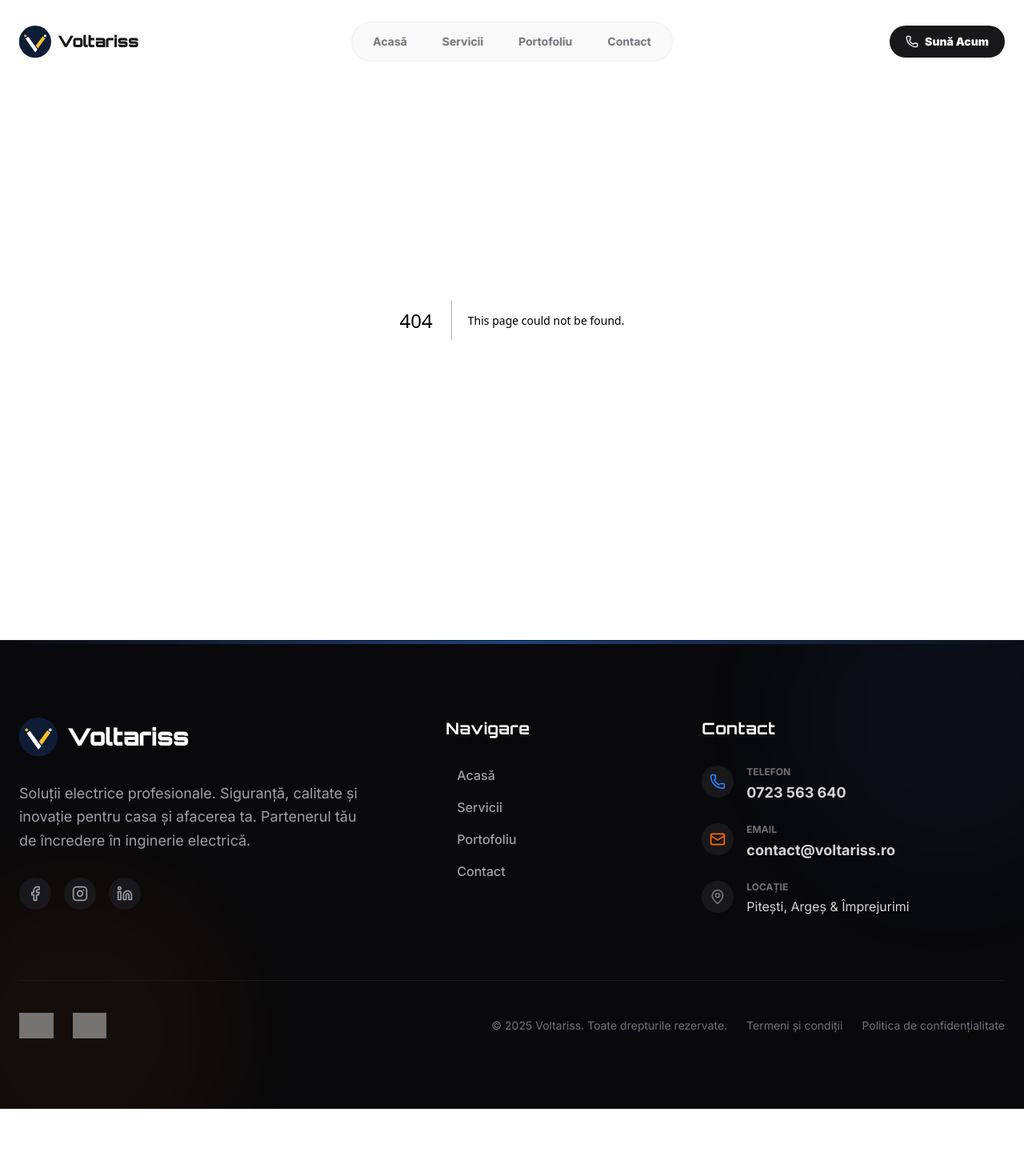
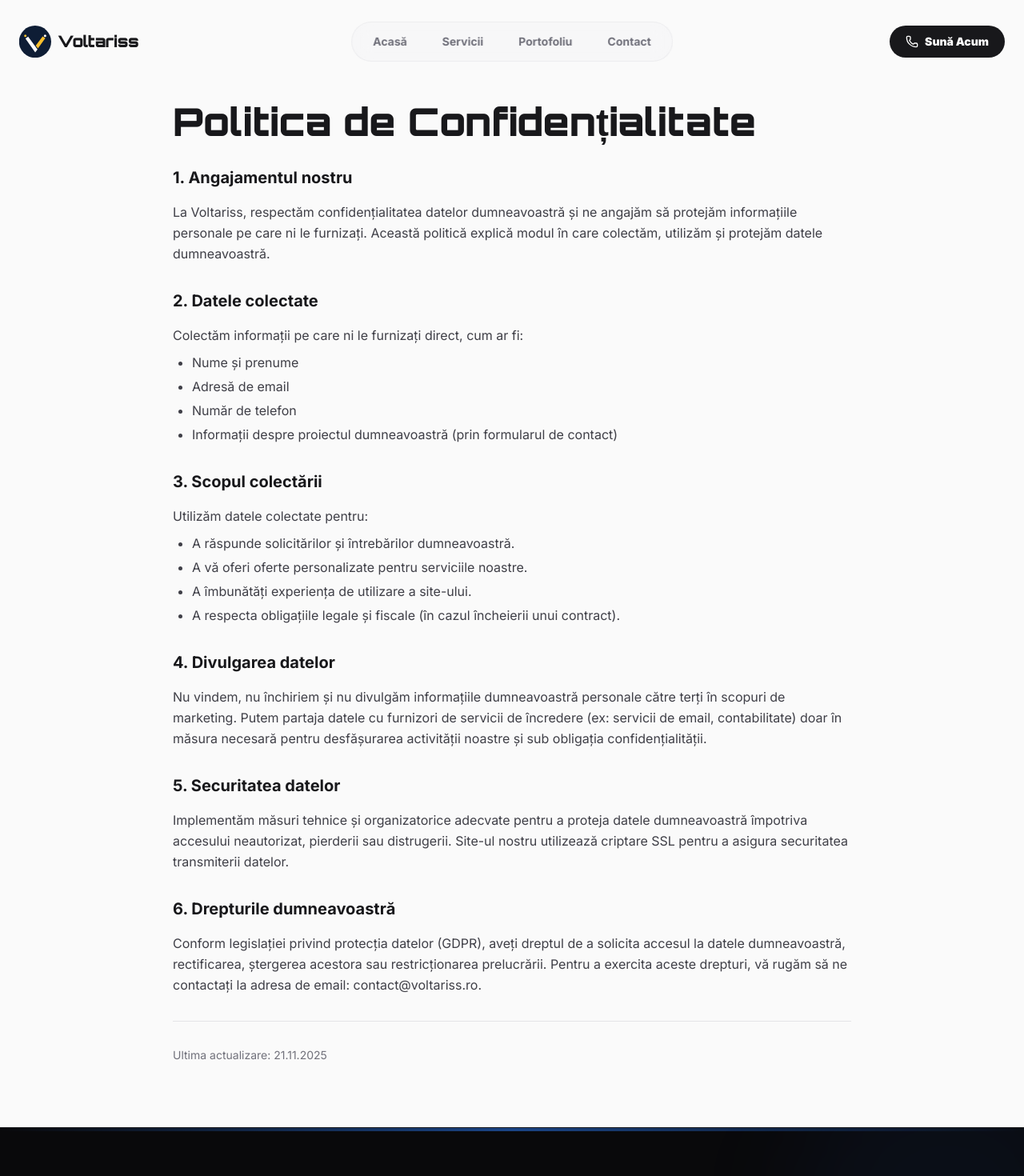
Before and after one commit to Bogdiyandrew/voltarisssite, a Next.js app: page /politica-de-confidentialitate in a window 1280 px wide. Before the commit this address had no page. Shown: the top 1470 px of the page at 80% size. Before the commit the page ends 1386 px from the top, so only its background shows below. Built offline with nearby package versions, Linux system fonts and the light colour scheme; grey boxes are pictures that could not be loaded.

Commit message:
added terms and privacy pages

```diff
--- /dev/null
+++ b/app/politica-de-confidentialitate/page.tsx
@@ -0,0 +1,79 @@
+"use client";
+
+import React from "react";
+
+export default function PoliticaDeConfidentialitatePage() {
+    return (
+        <main className="pt-32 pb-20 bg-zinc-50 dark:bg-zinc-950 min-h-screen">
+            <div className="container mx-auto px-6 max-w-4xl">
+                <h1 className="font-orbitron font-black text-3xl md:text-5xl text-zinc-900 dark:text-white mb-8">
+                    Politica de Confidențialitate
+                </h1>
+
+                <div className="space-y-8 text-zinc-700 dark:text-zinc-300 font-inter leading-relaxed">
+                    <section>
+                        <h2 className="font-bold text-xl text-zinc-900 dark:text-white mb-4">1. Angajamentul nostru</h2>
+                        <p>
+                            La Voltariss, respectăm confidențialitatea datelor dumneavoastră și ne angajăm să protejăm informațiile personale
+                            pe care ni le furnizați. Această politică explică modul în care colectăm, utilizăm și protejăm datele dumneavoastră.
+                        </p>
+                    </section>
+
+                    <section>
+                        <h2 className="font-bold text-xl text-zinc-900 dark:text-white mb-4">2. Datele colectate</h2>
+                        <p className="mb-2">Colectăm informații pe care ni le furnizați direct, cum ar fi:</p>
+                        <ul className="list-disc pl-6 space-y-1">
+                            <li>Nume și prenume</li>
+                            <li>Adresă de email</li>
+                            <li>Număr de telefon</li>
+                            <li>Informații despre proiectul dumneavoastră (prin formularul de contact)</li>
+                        </ul>
+                    </section>
+
+                    <section>
+                        <h2 className="font-bold text-xl text-zinc-900 dark:text-white mb-4">3. Scopul colectării</h2>
+                        <p className="mb-2">Utilizăm datele colectate pentru:</p>
+                        <ul className="list-disc pl-6 space-y-1">
+                            <li>A răspunde solicitărilor și întrebărilor dumneavoastră.</li>
+                            <li>A vă oferi oferte personalizate pentru serviciile noastre.</li>
+                            <li>A îmbunătăți experiența de utilizare a site-ului.</li>
+                            <li>A respecta obligațiile legale și fiscale (în cazul încheierii unui contract).</li>
+                        </ul>
+                    </section>
+
+                    <section>
+                        <h2 className="font-bold text-xl text-zinc-900 dark:text-white mb-4">4. Divulgarea datelor</h2>
+                        <p>
+                            Nu vindem, nu închiriem și nu divulgăm informațiile dumneavoastră personale către terți în scopuri de marketing.
+                            Putem partaja datele cu furnizori de servicii de încredere (ex: servicii de email, contabilitate) doar în măsura necesară
+                            pentru desfășurarea activității noastre și sub obligația confidențialității.
+                        </p>
+                    </section>
+
+                    <section>
+                        <h2 className="font-bold text-xl text-zinc-900 dark:text-white mb-4">5. Securitatea datelor</h2>
+                        <p>
+                            Implementăm măsuri tehnice și organizatorice adecvate pentru a proteja datele dumneavoastră împotriva accesului neautorizat,
+                            pierderii sau distrugerii. Site-ul nostru utilizează criptare SSL pentru a asigura securitatea transmiterii datelor.
+                        </p>
+                    </section>
+
+                    <section>
+                        <h2 className="font-bold text-xl text-zinc-900 dark:text-white mb-4">6. Drepturile dumneavoastră</h2>
+                        <p>
+                            Conform legislației privind protecția datelor (GDPR), aveți dreptul de a solicita accesul la datele dumneavoastră,
+                            rectificarea, ștergerea acestora sau restricționarea prelucrării. Pentru a exercita aceste drepturi,
+                            vă rugăm să ne contactați la adresa de email: contact@voltariss.ro.
+                        </p>
+                    </section>
+
+                    <section className="pt-8 border-t border-zinc-200 dark:border-zinc-800">
+                        <p className="text-sm text-zinc-500">
+                            Ultima actualizare: {new Date().toLocaleDateString('ro-RO')}
+                        </p>
+                    </section>
+                </div>
+            </div>
+        </main>
+    );
+}
--- /dev/null
+++ b/app/termeni-si-conditii/page.tsx
@@ -0,0 +1,76 @@
+"use client";
+
+import React from "react";
+
+export default function TermeniSiConditiiPage() {
+    return (
+        <main className="pt-32 pb-20 bg-zinc-50 dark:bg-zinc-950 min-h-screen">
+            <div className="container mx-auto px-6 max-w-4xl">
+                <h1 className="font-orbitron font-black text-3xl md:text-5xl text-zinc-900 dark:text-white mb-8">
+                    Termeni și Condiții
+                </h1>
+
+                <div className="space-y-8 text-zinc-700 dark:text-zinc-300 font-inter leading-relaxed">
+                    <section>
+                        <h2 className="font-bold text-xl text-zinc-900 dark:text-white mb-4">1. Introducere</h2>
+                        <p>
+                            Prezenții Termeni și Condiții definesc condițiile de utilizare a site-ului Voltariss.ro.
+                            Accesând și navigând pe acest site, acceptați termenii de utilizare descriși în continuare.
+                            În cazul în care nu sunteți de acord cu acești termeni și condiții, vă rugăm să părăsiți acest site.
+                        </p>
+                    </section>
+
+                    <section>
+                        <h2 className="font-bold text-xl text-zinc-900 dark:text-white mb-4">2. Drepturi de proprietate intelectuală</h2>
+                        <p>
+                            Conținutul acestui site (texte, imagini, logo-uri, elemente grafice) este protejat de legea drepturilor de autor
+                            și este proprietatea Voltariss sau a partenerilor săi. Este interzisă copierea, reproducerea, distribuirea
+                            sau utilizarea conținutului fără acordul scris al proprietarului.
+                        </p>
+                    </section>
+
+                    <section>
+                        <h2 className="font-bold text-xl text-zinc-900 dark:text-white mb-4">3. Limitarea răspunderii</h2>
+                        <p>
+                            Voltariss depune toate eforturile pentru a asigura acuratețea informațiilor prezentate pe site.
+                            Cu toate acestea, nu ne asumăm răspunderea pentru eventualele erori sau omisiuni.
+                            Informațiile sunt furnizate cu titlu informativ și nu constituie o ofertă contractuală fermă până la semnarea unui contract.
+                        </p>
+                    </section>
+
+                    <section>
+                        <h2 className="font-bold text-xl text-zinc-900 dark:text-white mb-4">4. Servicii și Oferte</h2>
+                        <p>
+                            Serviciile prezentate pe site sunt disponibile în limita capacității noastre operaționale.
+                            Ne rezervăm dreptul de a modifica prețurile și detaliile serviciilor fără o notificare prealabilă,
+                            însă contractele deja semnate vor fi respectate conform clauzelor stabilite.
+                        </p>
+                    </section>
+
+                    <section>
+                        <h2 className="font-bold text-xl text-zinc-900 dark:text-white mb-4">5. Modificări ale termenilor</h2>
+                        <p>
+                            Ne rezervăm dreptul de a actualiza și modifica periodic acești Termeni și Condiții.
+                            Vă recomandăm să verificați această pagină periodic pentru a fi la curent cu orice modificări.
+                        </p>
+                    </section>
+
+                    <section>
+                        <h2 className="font-bold text-xl text-zinc-900 dark:text-white mb-4">6. Legislație aplicabilă</h2>
+                        <p>
+                            Acești termeni și condiții sunt guvernați de legislația din România.
+                            Orice litigiu apărut în legătură cu utilizarea acestui site va fi soluționat pe cale amiabilă sau,
+                            în caz contrar, de instanțele judecătorești competente.
+                        </p>
+                    </section>
+
+                    <section className="pt-8 border-t border-zinc-200 dark:border-zinc-800">
+                        <p className="text-sm text-zinc-500">
+                            Ultima actualizare: {new Date().toLocaleDateString('ro-RO')}
+                        </p>
+                    </section>
+                </div>
+            </div>
+        </main>
+    );
+}
--- a/components/Footer.tsx
+++ b/components/Footer.tsx
@@ -95,7 +95,7 @@ export default function Footer() {
                                 </div>
                                 <div>
                                     <p className="text-xs text-zinc-500 uppercase font-bold mb-1">Locație</p>
-                                    <p className="text-zinc-300">Pitești, Argeș & Împrejurimi</p>
+                                    <p className="text-zinc-300">Pitești, Argeș, Romania</p>
                                 </div>
                             </li>
                         </ul>
@@ -136,8 +136,8 @@ export default function Footer() {
                         <div className="flex flex-col md:flex-row items-center gap-6 text-sm text-zinc-500 font-inter">
                             <p>© {new Date().getFullYear()} Voltariss. Toate drepturile rezervate.</p>
                             <div className="flex gap-6">
-                                <Link href="#" className="hover:text-zinc-300 transition-colors">Termeni și condiții</Link>
-                                <Link href="#" className="hover:text-zinc-300 transition-colors">Politica de confidențialitate</Link>
+                                <Link href="/termeni-si-conditii" className="hover:text-zinc-300 transition-colors">Termeni și condiții</Link>
+                                <Link href="/politica-de-confidentialitate" className="hover:text-zinc-300 transition-colors">Politica de confidențialitate</Link>
                             </div>
                         </div>
                     </div>
```
